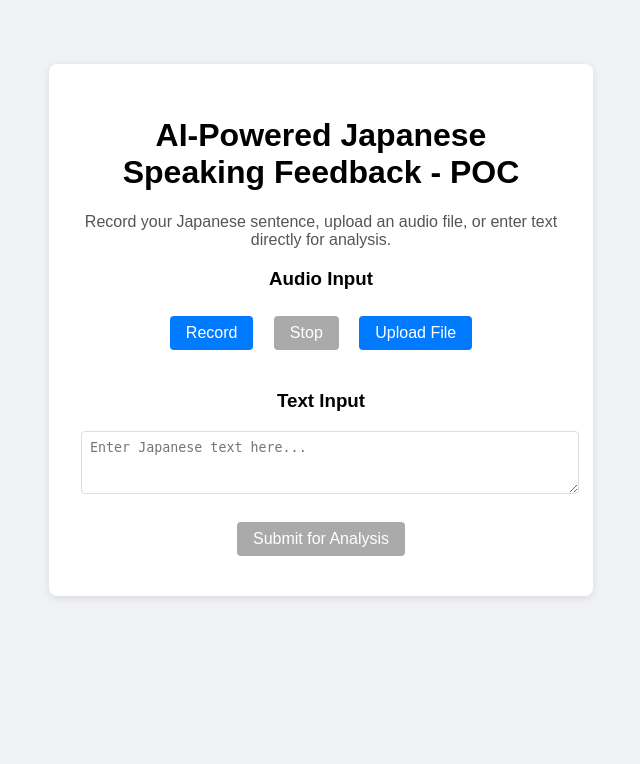
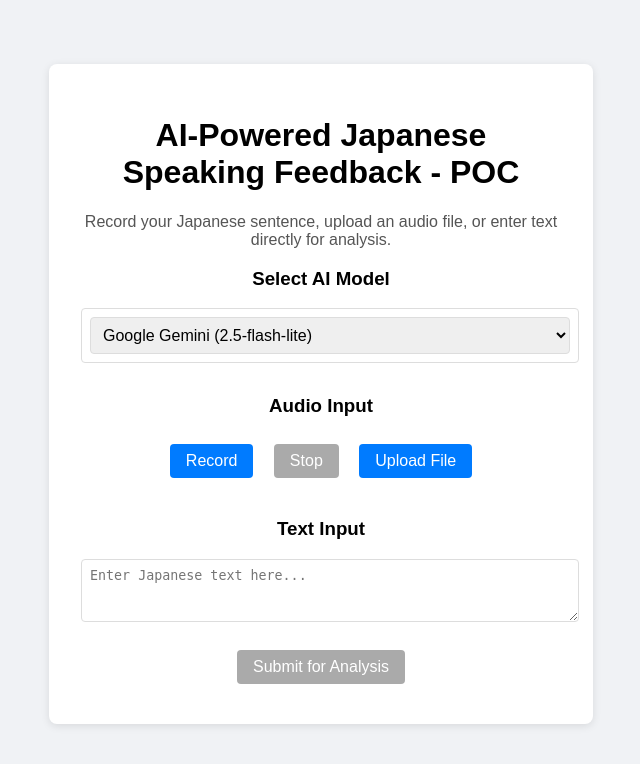
Before and after one commit to thein-zaw-22/nihongo-speech-feedback, a Django app: page / in a window 1280 px wide. Shown: the top 764 px of the page, without its empty margins (319-959 px from the left). Run offline with Django 5.2, Linux system fonts and the light colour scheme.

Commit message:
Add Model select & remain the selected model in UI

```diff
--- a/core/forms.py
+++ b/core/forms.py
@@ -1,6 +1,13 @@
 from django import forms
 
 class AudioUploadForm(forms.Form):
+    LLM_CHOICES = [
+        ('openai', 'OpenAI (GPT-4o-mini)'),
+        ('gemini', 'Google Gemini (2.5-flash-lite)'),
+        ('bedrock', 'AWS Bedrock (Nova Lite)'),
+    ]
+
+    llm_provider = forms.ChoiceField(choices=LLM_CHOICES, initial='gemini', widget=forms.Select(attrs={'style': 'width: 100%; padding: 0.5rem; border: 1px solid #ddd; border-radius: 4px; font-size: 1rem;'}))
     audio_file = forms.FileField(required=False)
     text_input = forms.CharField(max_length=1000, required=False, widget=forms.Textarea(attrs={'rows': 3, 'placeholder': 'Enter Japanese text here...'}))
 
--- a/core/templates/index.html
+++ b/core/templates/index.html
@@ -50,6 +50,14 @@
     <p class="instructions">Record your Japanese sentence, upload an audio file, or enter text directly for analysis.</p>
     <form id="audio-form" method="post" enctype="multipart/form-data">
       {% csrf_token %}
+
+      <!-- LLM Provider Selection -->
+      <div id="llm-section" style="margin-bottom: 2rem;">
+        <h3>Select AI Model</h3>
+        <div style="width: 100%; padding: 0.5rem; border: 1px solid #ddd; border-radius: 4px; font-size: 1rem;">
+          {{ form.llm_provider }}
+        </div>
+      </div>
 
       <!-- Audio Input Section -->
       <div id="audio-section">
--- a/core/templates/result.html
+++ b/core/templates/result.html
@@ -66,7 +66,7 @@
 {% endfor %}</pre>
     {% endif %}
 
-    <button onclick="window.location.href='/'" class="btn">Analyze Another</button>
+    <button onclick="window.location.href='/?provider={{ selected_provider }}'" class="btn">Analyze Another</button>
   </div>
 
   <script>
--- a/core/views.py
+++ b/core/views.py
@@ -1,6 +1,5 @@
 import os
 import json
-import whisper
 import boto3
 from botocore.exceptions import ClientError
 from openai import OpenAI
@@ -10,7 +9,6 @@ from logging import Formatter
 from django.shortcuts import render
 from .forms import AudioUploadForm
 from .models import Transcription
-import tempfile
 
 # Configure logger
 logger = logging.getLogger(__name__)
@@ -19,51 +17,47 @@ logger = logging.getLogger(__name__)
 LLM_PROVIDER = os.getenv("LLM_PROVIDER", "openai").lower()
 logger.info("Using LLM provider: %s", LLM_PROVIDER)
 
-llm_client = None
-# Optional Bedrock model configuration (used when LLM_PROVIDER=bedrock)
+# Model configurations
 BEDROCK_MODEL_ID = os.getenv("BEDROCK_MODEL_ID", "us.amazon.nova-lite-v1:0")
-# Optional Gemini model configuration (used when LLM_PROVIDER=gemini)
-GEMINI_MODEL_ID = os.getenv("GEMINI_MODEL_ID", "gemini-2.0-flash-exp")
-if LLM_PROVIDER == "openai":
-    llm_client = OpenAI(api_key=os.getenv('OPENAI_API_KEY'))
-elif LLM_PROVIDER == "gemini":
+GEMINI_MODEL_ID = os.getenv("GEMINI_MODEL_ID", "gemini-2.5-flash-lite")
+
+# Configure Gemini once
+if os.getenv('GEMINI_API_KEY'):
     genai.configure(api_key=os.getenv('GEMINI_API_KEY'))
-    llm_client = genai.GenerativeModel(GEMINI_MODEL_ID)
-    logger.info("Initialized Gemini client: modelId=%s", GEMINI_MODEL_ID)
-elif LLM_PROVIDER == "bedrock":
-    # Resolve region in priority order: custom var -> standard AWS vars -> boto session -> fallback
-    session = boto3.session.Session()
-    aws_region = (
-        os.getenv("AWS_REGION_NAME")
-        or os.getenv("AWS_REGION")
-        or os.getenv("AWS_DEFAULT_REGION")
-        or session.region_name
-        or "us-east-1"
-    )
-    # Build client kwargs allowing default provider chain, but honoring env vars if set
-    _client_kwargs = {"region_name": aws_region}
-    if os.getenv("AWS_ACCESS_KEY_ID") and os.getenv("AWS_SECRET_ACCESS_KEY"):
-        _client_kwargs.update({
-            "aws_access_key_id": os.getenv("AWS_ACCESS_KEY_ID"),
-            "aws_secret_access_key": os.getenv("AWS_SECRET_ACCESS_KEY"),
-        })
-        if os.getenv("AWS_SESSION_TOKEN"):
-            _client_kwargs["aws_session_token"] = os.getenv("AWS_SESSION_TOKEN")
-    llm_client = boto3.client("bedrock-runtime", **_client_kwargs)
-    logger.info(
-        "Initialized Bedrock client: region=%s, modelId=%s",
-        aws_region,
-        BEDROCK_MODEL_ID,
-    )
-else:
-    raise ValueError(f"Unsupported LLM provider: {LLM_PROVIDER}. Supported: openai, gemini, bedrock")
+
+def get_client(provider):
+    """Get client for the specified provider."""
+    if provider == "openai":
+        return OpenAI(api_key=os.getenv('OPENAI_API_KEY'))
+    elif provider == "gemini":
+        return genai.GenerativeModel(GEMINI_MODEL_ID)
+    elif provider == "bedrock":
+        session = boto3.session.Session()
+        aws_region = (
+            os.getenv("AWS_REGION_NAME")
+            or os.getenv("AWS_REGION")
+            or os.getenv("AWS_DEFAULT_REGION")
+            or session.region_name
+            or "us-east-1"
+        )
+        _client_kwargs = {"region_name": aws_region}
+        if os.getenv("AWS_ACCESS_KEY_ID") and os.getenv("AWS_SECRET_ACCESS_KEY"):
+            _client_kwargs.update({
+                "aws_access_key_id": os.getenv("AWS_ACCESS_KEY_ID"),
+                "aws_secret_access_key": os.getenv("AWS_SECRET_ACCESS_KEY"),
+            })
+            if os.getenv("AWS_SESSION_TOKEN"):
+                _client_kwargs["aws_session_token"] = os.getenv("AWS_SESSION_TOKEN")
+        return boto3.client("bedrock-runtime", **_client_kwargs)
+    else:
+        raise ValueError(f"Unsupported LLM provider: {provider}")
 # --------------------------------
 
-# Load the local Whisper model
-model = whisper.load_model("base")
+# Whisper not available on Vercel - text input only
 
 def get_openai_feedback(transcript_text):
     """Gets feedback from OpenAI's GPT model."""
+    client = get_client("openai")
     messages = [
         {"role": "system", "content": (
             "You are a professional Japanese language tutor. "
@@ -80,7 +74,7 @@ def get_openai_feedback(transcript_text):
         {"role": "user", "content": transcript_text}
     ]
     logger.debug("Sending messages to OpenAI: %s", messages)
-    response = llm_client.chat.completions.create(
+    response = client.chat.completions.create(
         model="gpt-4o-mini",
         messages=messages
     )
@@ -88,6 +82,7 @@ def get_openai_feedback(transcript_text):
 
 def get_gemini_feedback(transcript_text):
     """Gets feedback from Google Gemini model."""
+    client = get_client("gemini")
     prompt = (
         "You are a professional Japanese language tutor. "
         "Your task is to correct Japanese sentences to be more natural. "
@@ -101,7 +96,7 @@ def get_gemini_feedback(transcript_text):
 
     logger.debug("Sending prompt to Gemini (%s): %s", GEMINI_MODEL_ID, prompt[:100])
     try:
-        response = llm_client.generate_content(prompt)
+        response = client.generate_content(prompt)
         return response.text
     except Exception as e:
         logger.error("Gemini API error: %s", str(e))
@@ -114,6 +109,7 @@ def get_gemini_feedback(transcript_text):
 
 def get_bedrock_feedback(transcript_text):
     """Gets feedback from Amazon Bedrock using the Converse API."""
+    client = get_client("bedrock")
     system_prompt = (
         "You are a professional Japanese language tutor. "
         "Your task is to correct Japanese sentences to be more natural. "
@@ -132,7 +128,7 @@ def get_bedrock_feedback(transcript_text):
         messages,
     )
     try:
-        response = llm_client.converse(
+        response = client.converse(
             modelId=BEDROCK_MODEL_ID,
             messages=messages,
             system=[{"text": system_prompt}],
@@ -186,16 +182,17 @@ def get_bedrock_feedback(transcript_text):
     logger.debug("Raw feedback from Bedrock: %s", raw_response)
     return raw_response
 
-def get_llm_feedback(transcript_text):
-    """Dispatches to the configured LLM provider."""
-    if LLM_PROVIDER == "openai":
+def get_llm_feedback(transcript_text, provider=None):
+    """Dispatches to the specified LLM provider."""
+    provider = provider or LLM_PROVIDER
+    if provider == "openai":
         return get_openai_feedback(transcript_text)
-    elif LLM_PROVIDER == "gemini":
+    elif provider == "gemini":
         return get_gemini_feedback(transcript_text)
-    elif LLM_PROVIDER == "bedrock":
+    elif provider == "bedrock":
         return get_bedrock_feedback(transcript_text)
     # This should not be reached due to the initial check
-    raise ValueError(f"Unsupported LLM provider: {LLM_PROVIDER}")
+    raise ValueError(f"Unsupported LLM provider: {provider}")
 
 def index(request):
     # Capture debug logs for this request
@@ -243,8 +240,9 @@ def index(request):
                             logger.debug("Cleaning up temporary file: %s", tmp_path.replace('\n', '').replace('\r', ''))
                             os.remove(tmp_path)
 
-                # Get feedback from the configured LLM provider
-                raw = get_llm_feedback(sentence)
+                # Get feedback from the selected LLM provider
+                selected_provider = form.cleaned_data.get('llm_provider', 'gemini')
+                raw = get_llm_feedback(sentence, selected_provider)
 
                 # Parse JSON feedback (with fallback to clean JSON substring)
                 try:
@@ -271,9 +269,11 @@ def index(request):
                 )
                 logger.debug("Transcription record created with id %s", str(record.id))
 
-                return render(request, 'result.html', {'result': record, 'logs': logs})
+                return render(request, 'result.html', {'result': record, 'logs': logs, 'selected_provider': selected_provider})
         else:
-            form = AudioUploadForm()
+            # Get provider from URL parameter if available
+            selected_provider = request.GET.get('provider', 'gemini')
+            form = AudioUploadForm(initial={'llm_provider': selected_provider})
 
         return render(request, 'index.html', {'form': form})
 
```
